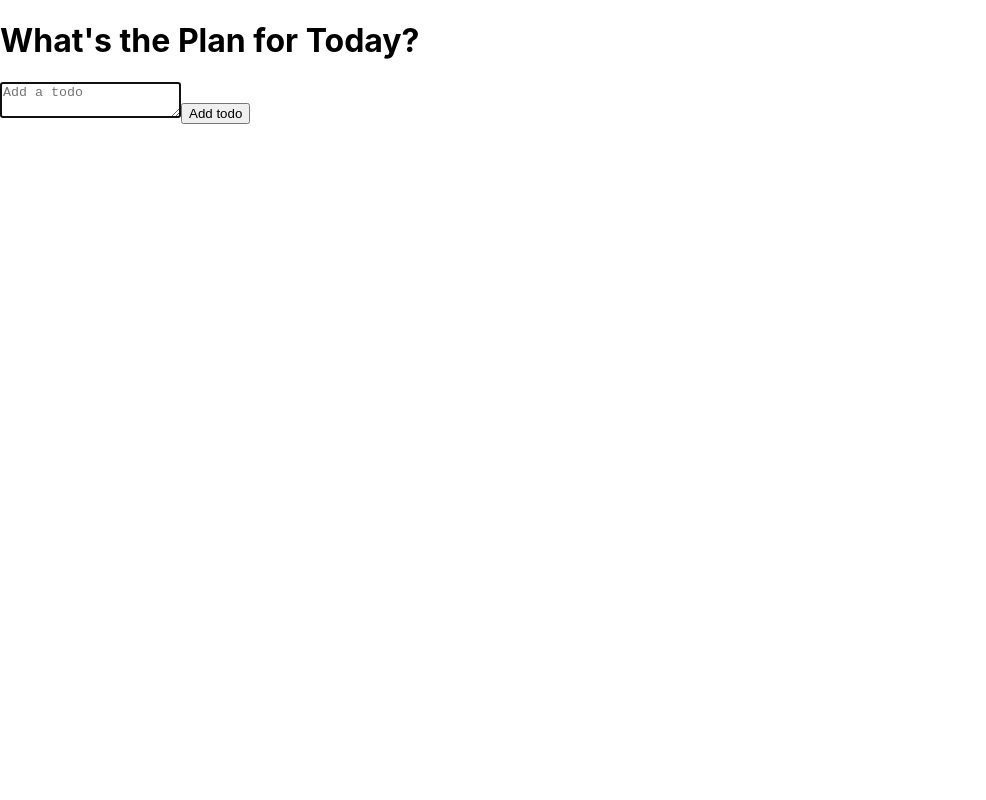
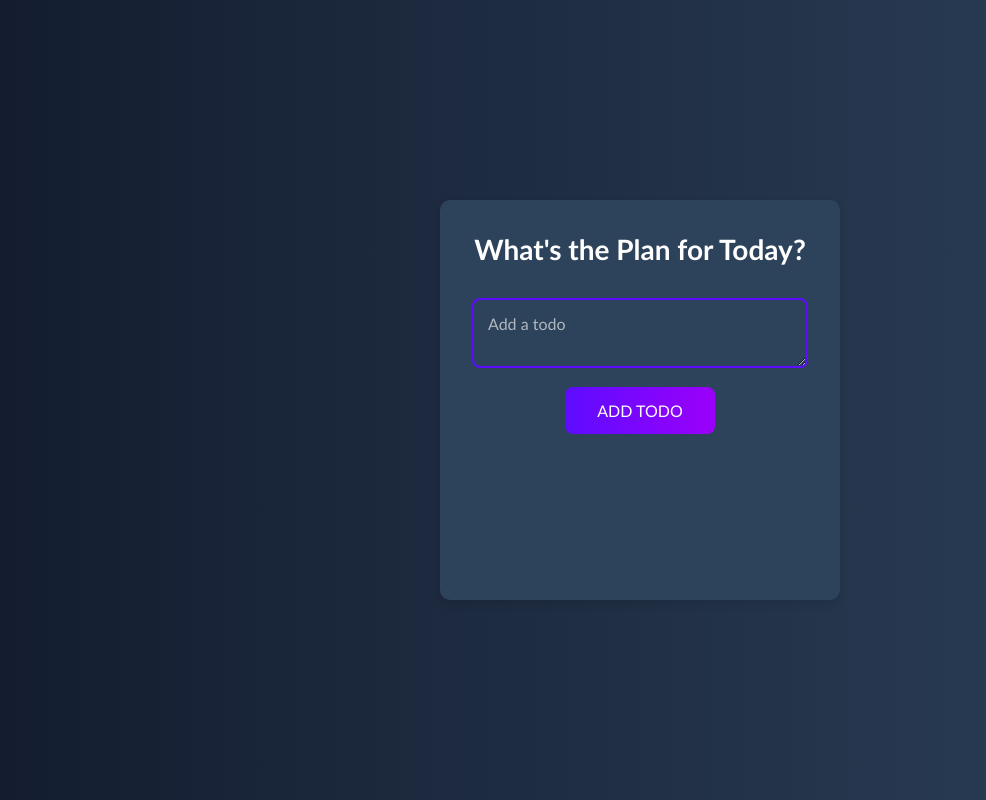
Before and after one commit to xNazim/FrontEndMid-React, a React (Create React App) app: page / in a window 1280 px wide. Shown: the whole page, without its empty margins (0-986 px from the left). Built offline with nearby package versions, Linux system fonts and the light colour scheme; the HTML template or start-up script is replaced by a standard one.

Commit message:
created new style for app

```diff
--- a/src/App.css
+++ b/src/App.css
@@ -1,52 +1,134 @@
-.App {
-  text-align: center;
-  font-family: Arial, sans-serif;
-  transition: background-color 0.3s ease, color 0.3s ease;
+* {
+  box-sizing: border-box;
+  margin: 0;
+  padding: 0;
+  font-family: 'Trebuchet MS', 'Lucida Sans Unicode', 'Lucida Grande',
+    'Lucida Sans', Arial, sans-serif;
 }
 
-.dark-mode {
-  background-color: #333;
+body {
+  background: linear-gradient(90deg,
+      rgba(20, 29, 48, 1) 0%,
+      rgba(45, 66, 91, 1) 100%);
+  display: flex;
+  justify-content: center;
+  align-items: center;
+  height: 100vh;
+}
+
+.todo-app {
+  display: flex;
+  flex-direction: column;
+  align-items: center;
+  width: 400px;
+  min-height: 400px;
+  background: #2d425b;
+  text-align: center;
+  border-radius: 10px;
+  padding: 32px;
+  box-shadow: 0 4px 8px rgba(0, 0, 0, 0.1);
+}
+
+h1 {
+  margin-bottom: 32px;
+  color: #fff;
+  font-size: 28px;
+}
+
+.complete {
+  text-decoration: line-through;
+  opacity: 0.6;
+}
+
+.todo-form {
+  margin-bottom: 24px;
+}
+
+.todo-textarea {
+  padding: 14px;
+  border-radius: 8px;
+  border: 2px solid #5d0cff;
+  outline: none;
+  width: 100%;
+  background: transparent;
+  color: #fff;
+  margin-bottom: 16px;
+  font-size: 16px;
+}
+
+.todo-textarea::placeholder {
+  color: #b0b8bf;
+}
+
+.todo-button {
+  padding: 14px 32px;
+  border: none;
+  border-radius: 8px;
+  cursor: pointer;
+  outline: none;
+  background: linear-gradient(90deg,
+      rgba(93, 12, 255, 1) 0%,
+      rgba(155, 0, 250, 1) 100%);
+  color: #fff;
+  font-size: 16px;
+  text-transform: uppercase;
+  transition: background 0.3s ease;
+}
+
+.todo-button:hover {
+  background: linear-gradient(90deg,
+      rgba(20, 159, 255, 1) 0%,
+      rgba(17, 122, 255, 1) 100%);
+}
+
+.todo-container {
+  display: flex;
+  flex-direction: column;
+  width: 100%;
+}
+
+.todo-row {
+  display: flex;
+  justify-content: space-between;
+  align-items: center;
+  margin: 8px 0;
+  color: #fff;
+  background: linear-gradient(90deg,
+      rgba(255, 118, 20, 1) 0%,
+      rgba(255, 84, 17, 1) 100%);
+  padding: 16px;
+  border-radius: 8px;
+  width: 100%;
+}
+
+.todo-row:nth-child(4n + 1) {
+  background: linear-gradient(90deg, rgba(93, 12, 255, 1) 0%, rgba(155, 0, 250, 1) 100%);
+}
+
+.todo-row:nth-child(4n + 2) {
+  background: linear-gradient(90deg, rgba(255, 12, 241, 1) 0%, rgba(250, 0, 135, 1) 100%);
+}
+
+.todo-row:nth-child(4n + 3) {
+  background: linear-gradient(90deg, rgba(20, 159, 255, 1) 0%, rgba(17, 122, 255, 1) 100%);
+}
+
+.todo-row:nth-child(4n + 4) {
+  background: linear-gradient(90deg, rgba(255, 118, 20, 1) 0%, rgba(255, 84, 17, 1) 100%);
+}
+
+
+.icons {
+  display: flex;
+  align-items: center;
+  font-size: 20px;
+}
+
+.delete-icon {
+  margin-right: 8px;
   color: #fff;
 }
 
-.container {
-  max-width: 400px;
-  margin: 0 auto;
-  padding: 20px;
-  background-color: #fff;
-  border-radius: 8px;
-  box-shadow: 0px 0px 10px 0px rgba(0, 0, 0, 0.1);
+.edit-icon {
+  color: #fff;
 }
-
-.task-input {
-  margin-bottom: 10px;
-}
-
-.task-list {
-  list-style: none;
-  padding: 0;
-}
-
-.task-list li {
-  display: flex;
-  justify-content: space-between;
-  align-items: center;
-  padding: 8px;
-  border: 1px solid #ddd;
-  margin-bottom: 5px;
-  border-radius: 5px;
-}
-
-.toggle-btn {
-  margin-top: 20px;
-  background-color: #4caf50;
-  color: white;
-  border: none;
-  padding: 10px 20px;
-  text-align: center;
-  text-decoration: none;
-  display: inline-block;
-  font-size: 16px;
-  border-radius: 5px;
-  cursor: pointer;
-}
```
